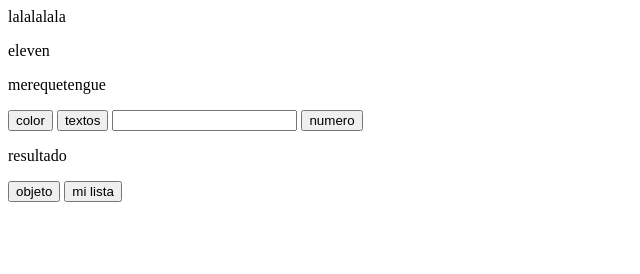
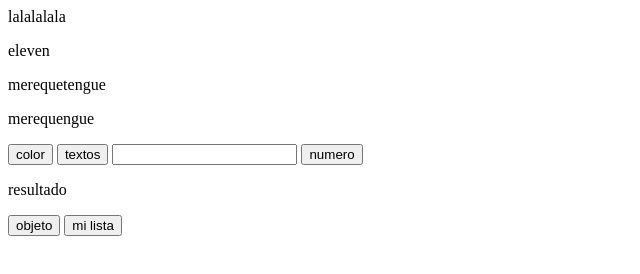
Before and after one commit to cesarangulo04/Pruebas2, a plain HTML site: page index.html in a window 1280 px wide. Shown: the whole page, without its empty margins (0-640 px from the left). Drawn offline with Linux system fonts and the light colour scheme.

Commit message:
Update index.html

```diff
--- a/index.html
+++ b/index.html
@@ -2,12 +2,13 @@
 <head>
     <meta charset="UTF-8">
     <meta name="viewport" content="width=device-width, initial-scale=1.0">
-    <title>Document</title>
+    <title>Ejercicio clase moviles xd</title>
 </head>
 <body id="fondo">
     <p id="textouno">lalalalala</p>
     <p id="textodos">eleven</p>
     <p id="textotres">merequetengue</p>
+    <p>merequengue</p>
     <style>
         .rojo{
             background-color: red;
```
